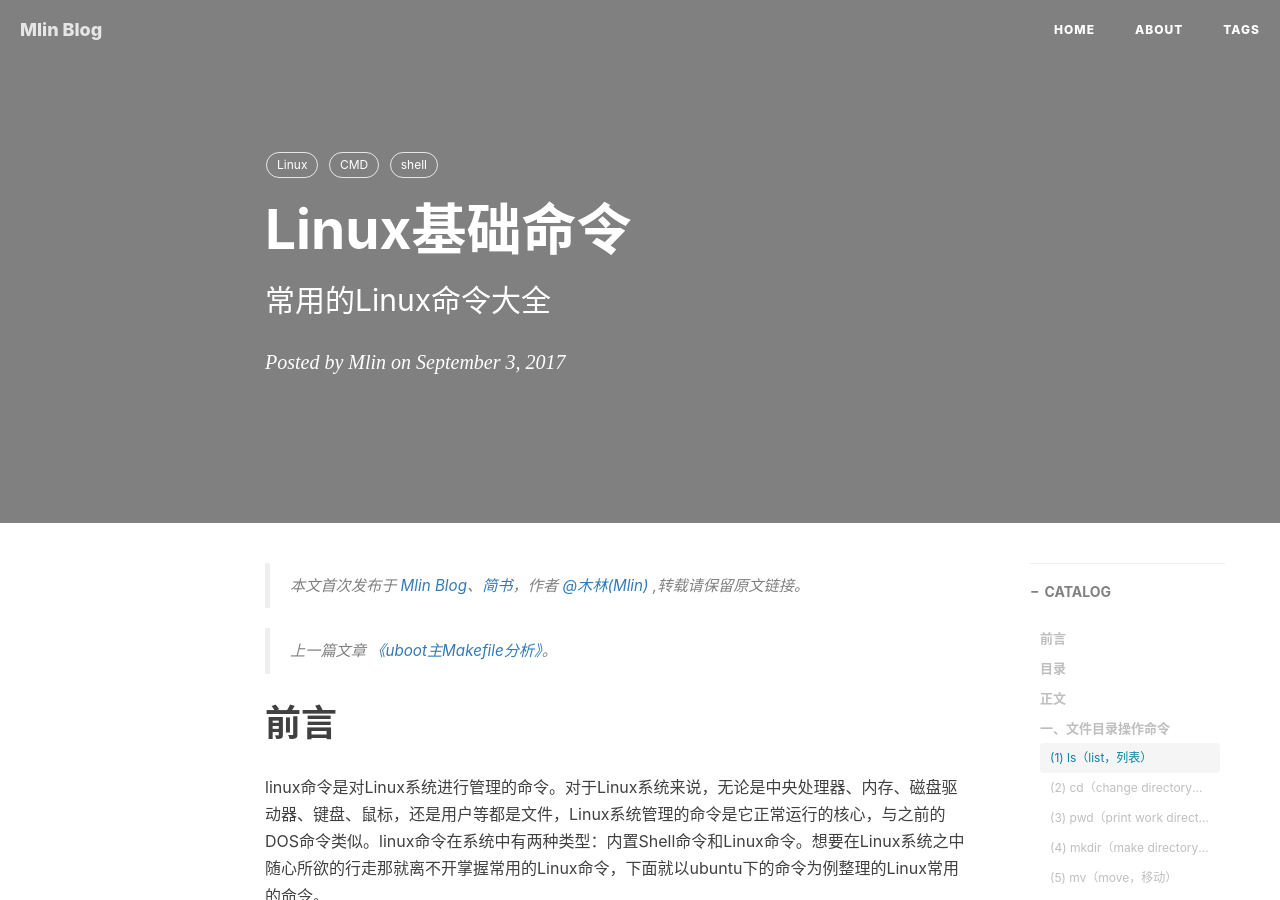
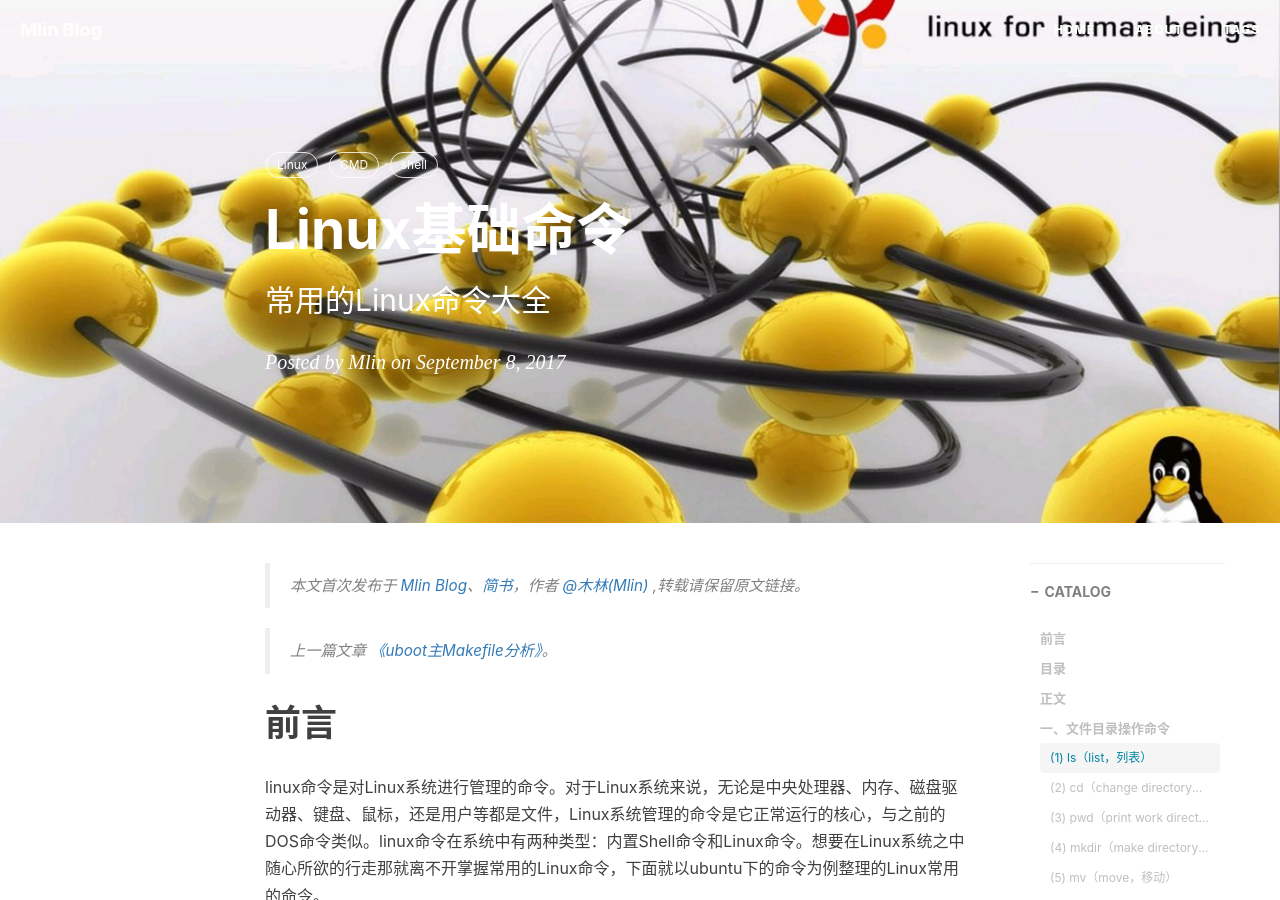
Before and after one commit to Linux262/Linux.github.io, a Jekyll site: the page built from _posts/2017-09-08-Linux常用命令.md, in a window 1280 px wide and 900 px high. Built offline with Jekyll 4.4.1, drawn with Linux system fonts in a browser that asks for light colours; nearby versions of some CDN libraries; comment, search, counter and statistics services are not loaded; some of the changed lines change nothing that is shown.

Commit message:
add picture

```diff
--- a/_posts/2017-09-08-Linux常用命令.md
+++ b/_posts/2017-09-08-Linux常用命令.md
@@ -2,7 +2,7 @@
 layout:     post
 title:      Linux基础命令
 subtitle:   常用的Linux命令大全
-date:       2017-09-03
+date:       2017-09-08
 author:     Mlin
 header-img: img/post-bg-linuxcmd.jpg
 catalog: true
```
Also changed, not shown: img/favicon.ico (deleted), img/post-bg-linuxcmd.jpg (added).
